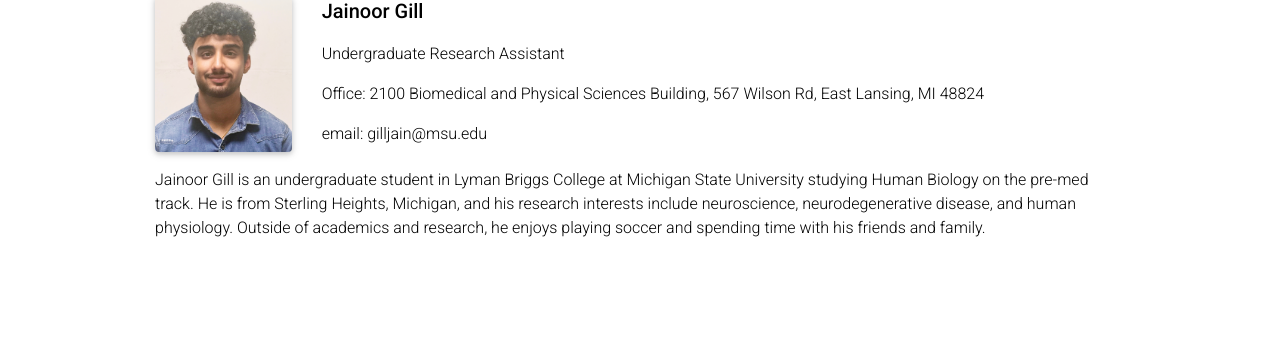
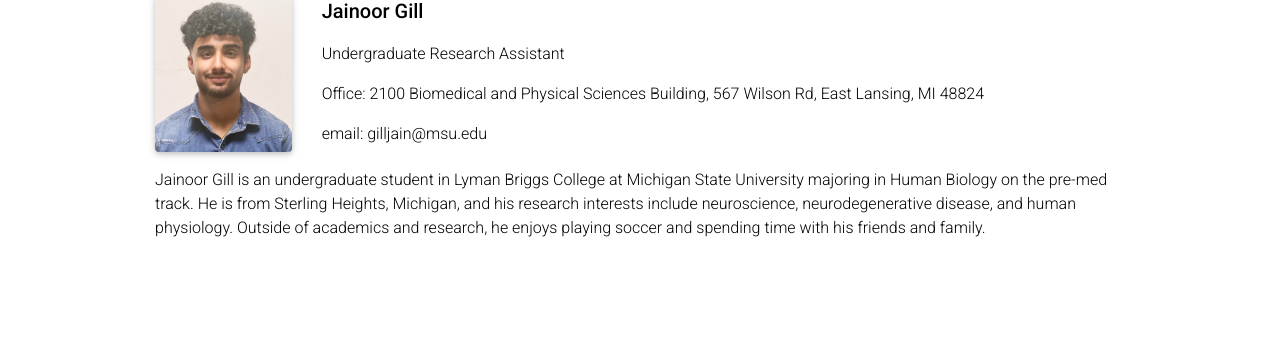
Before and after one commit to zhanglabmsu/zhanglabmsu.github.io, a Jekyll site: the page built from _projects/05_06_jainoor_gill.md, in a window 1280 px wide. Shown: the part 161-524 px from the top of the page. Built offline with Jekyll 4.4.1, drawn with Linux system fonts in a browser that asks for light colours; full-size pictures stand in for the smaller copies a plugin makes; comment, search, counter and statistics services are not loaded; a style sheet for code colours, icons or effects is not loaded.

Commit message:
initial commit

```diff
--- a/_projects/05_06_jainoor_gill.md
+++ b/_projects/05_06_jainoor_gill.md
@@ -23,4 +23,4 @@ category: Current Lab Members
     </div>
 </div>
 
-Jainoor Gill is an undergraduate student in Lyman Briggs College at Michigan State University studying Human Biology on the pre-med track. He is from Sterling Heights, Michigan, and his research interests include neuroscience, neurodegenerative disease, and human physiology. Outside of academics and research, he enjoys playing soccer and spending time with his friends and family.
+Jainoor Gill is an undergraduate student in Lyman Briggs College at Michigan State University majoring in Human Biology on the pre-med track. He is from Sterling Heights, Michigan, and his research interests include neuroscience, neurodegenerative disease, and human physiology. Outside of academics and research, he enjoys playing soccer and spending time with his friends and family.
```
